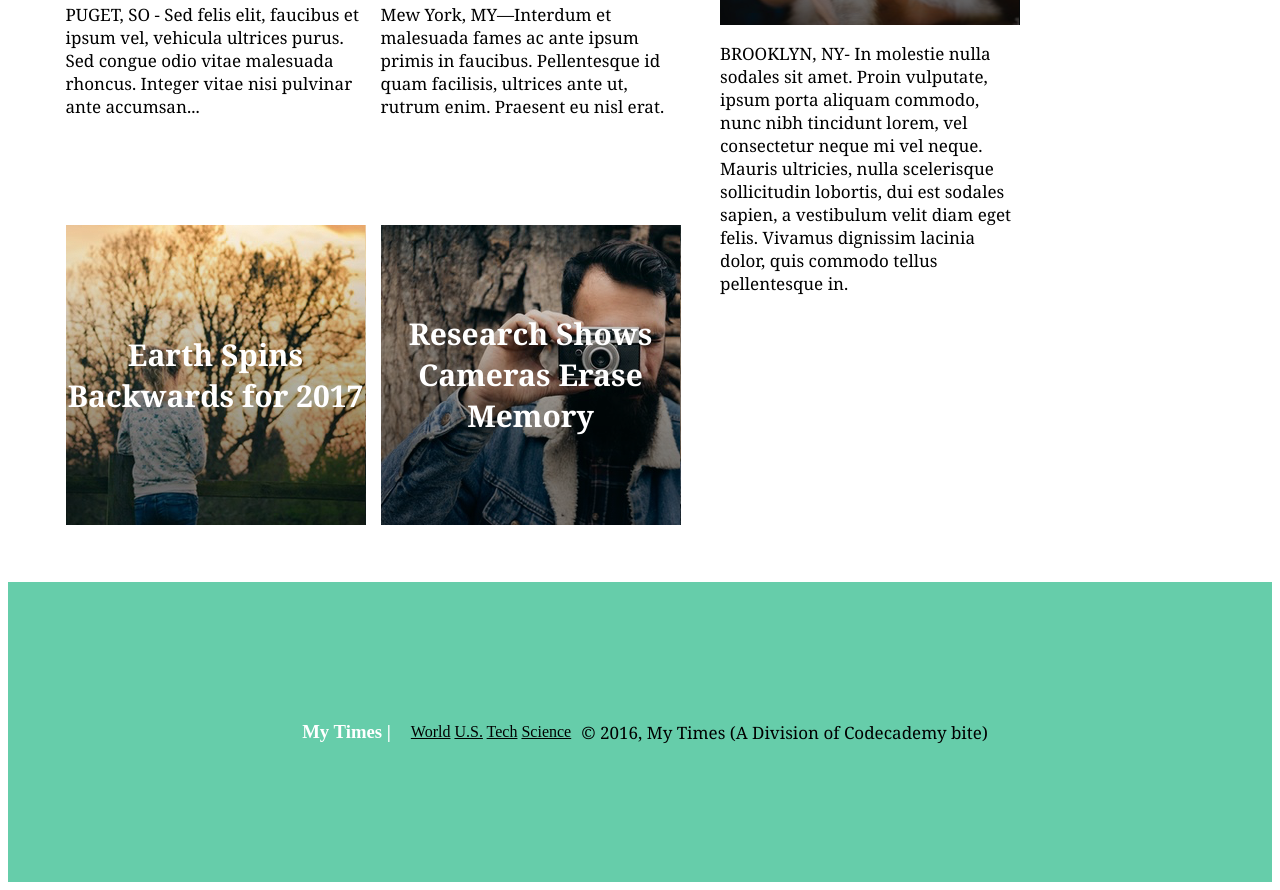
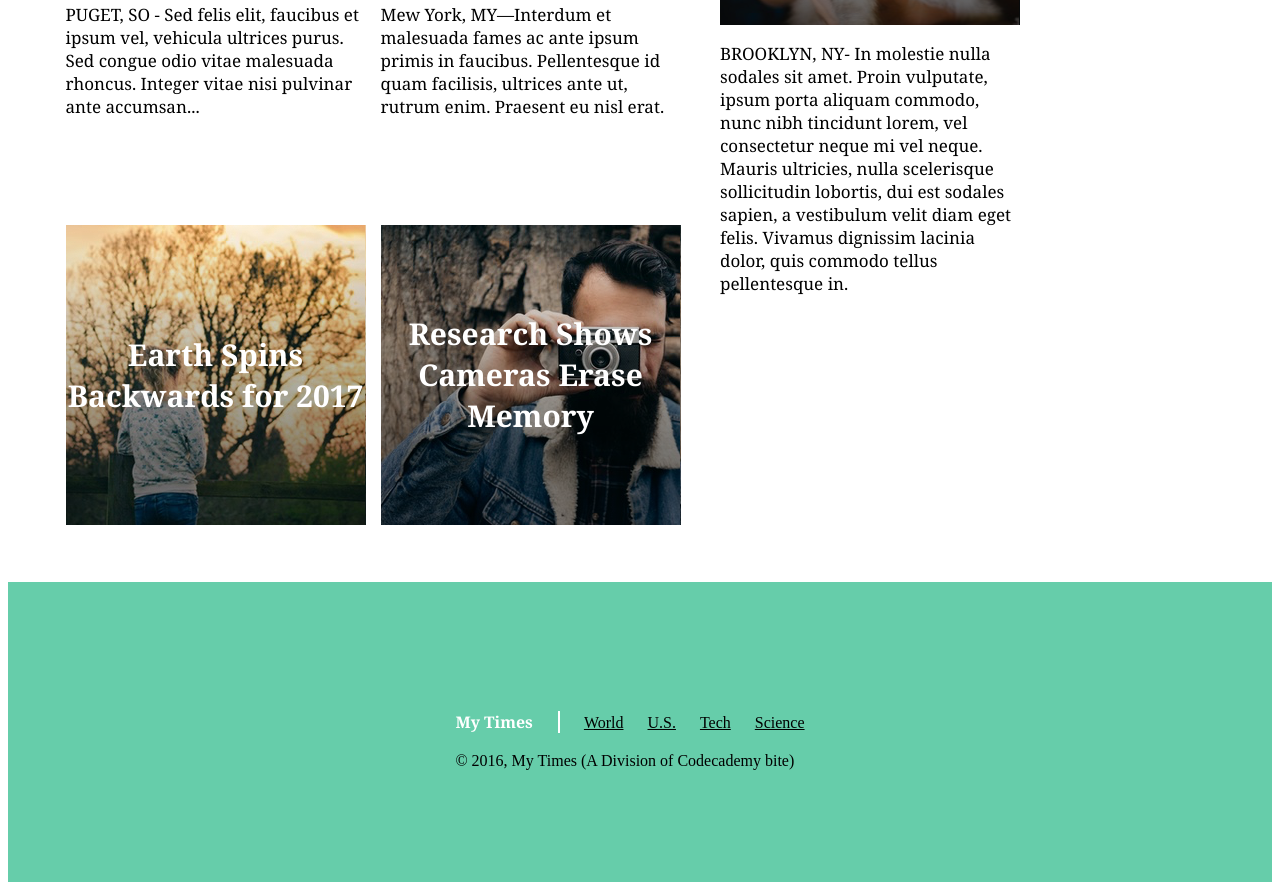
Before and after one commit to slape/mynews, a plain HTML site: page index.html in a window 1280 px wide. Shown: the part 824-1714 px from the top of the page. Drawn offline with Linux system fonts and the light colour scheme.

Commit message:
footer final

```diff
--- a/index.html
+++ b/index.html
@@ -94,16 +94,16 @@
       <footer>
         <div class="footerContainer">
           <div class="footerLogo">
-            <h3>My Times    |</h3>
-          </div>
-          <div class="footerLinks">
-            <span><a href="#">World</a></span>
-            <span><a href="#">U.S.</a></span>
-            <span><a href="#">Tech</a></span>
-            <span><a href="#">Science</a></span>
+            <h3>My Times</h3>
+            <nav>
+              <span><a href="#">World</a></span>
+              <span><a href="#">U.S.</a></span>
+              <span><a href="#">Tech</a></span>
+              <span><a href="#">Science</a></span>
+            </nav>
           </div>
           <div class="footerCopyright">
-            <p>© 2016, My Times (A Division of Codecademy bite)</p>
+            © 2016, My Times (A Division of Codecademy bite)
           </div>
         </div>
       </footer>
--- a/resources/style.css
+++ b/resources/style.css
@@ -144,19 +144,22 @@
   justify-content: center;
 }
 
-.footerContainer {
-  display: flex;
-  align-items: center;
-  justify-content: center;
-  flex-wrap: wrap;
-
-}
-.footerLinks {
+footer nav {
   padding: 20px 10px;
+  display: inline-block;
 }
 
-.footerLogo {
+.footerLogo h3 {
+  display: inline-block;
+  padding-right: 25px;
+  border-right: 2px solid white;
+  font-family: Georgia;
+  font-size: 16px;
+  font-weight: bold;
   color: white;
-  flex-grow: 1;
-  padding: 10px;
 }
+
+.footerCopyright {
+  display: flex;
+  flex-wrap: wrap;
+}
```
